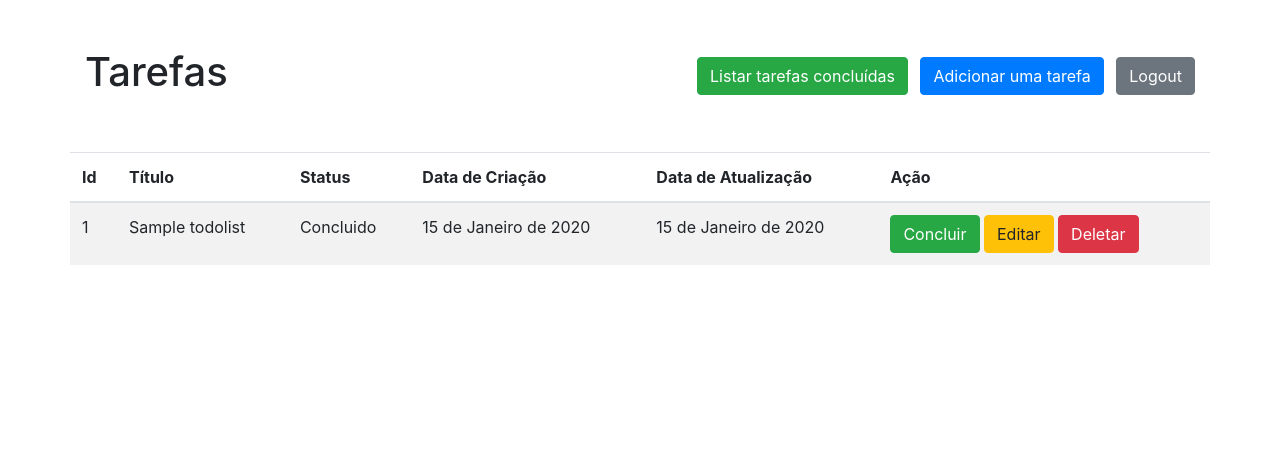
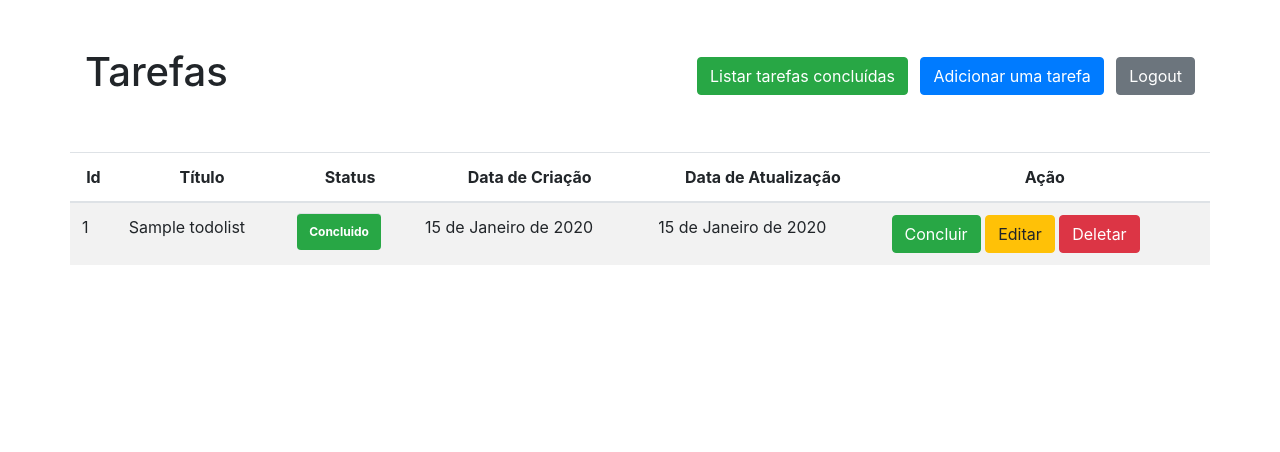
Before and after one commit to lucas-ioliveira/to_do_list_django, a Django app: page /tarefas/ in a window 1280 px wide. Shown: the top 452 px of the page. Run offline with Django 4.2, Linux system fonts and the light colour scheme; a user stored in the database is signed in; tables that the repository leaves empty hold one stand-in row (values such as "Sample post"); parts of the project's set-up code (start-up, migrations or seed data) failed here and were passed over; some libraries are stand-ins or nearby versions.

Commit message:
refactor: Ajuste de layout.

```diff
--- a/core/templates/base.html
+++ b/core/templates/base.html
@@ -5,6 +5,15 @@
     <meta charset="UTF-8">
     <meta name="viewport" content="width=device-width, initial-scale=1.0">
     {% bootstrap_css %}
+    <style>
+      th {
+        text-align: center;
+      }
+      td {
+        margin: 10px;
+      }
+    </style>
+
     <title>To-do List</title>
 </head>
 <body>
--- a/core/templates/tarefa.html
+++ b/core/templates/tarefa.html
@@ -30,7 +30,17 @@
             <tr>
                 <td>{{ tarefa.id }}</td>
                 <td>{{ tarefa.titulo }}</td>
-                <td>{{ tarefa.status }}</td>
+                {% if tarefa.status == 'À fazer' %}
+                    <td class="badge badge-primary">{{ tarefa.status }}</td>
+                {% elif tarefa.status == 'Em andamento' %}
+                    <td class="badge badge-warning">{{ tarefa.status }}</td>
+                {% elif tarefa.status == 'Pausado' %}
+                    <td class="badge badge-secondary">{{ tarefa.status }}</td>
+                {% elif tarefa.status == 'Concluido' %}
+                    <td class="badge badge-success">{{ tarefa.status }}</td>
+                {% elif tarefa.status == 'Finalizado' %}
+                    <td class="badge badge-danger">{{ tarefa.status }}</td>
+                {% endif %}
                 <td>{{ tarefa.data_criacao }}</td>
                 <td>{{ tarefa.data_atualizacao}}</td>
                 <td>
```
